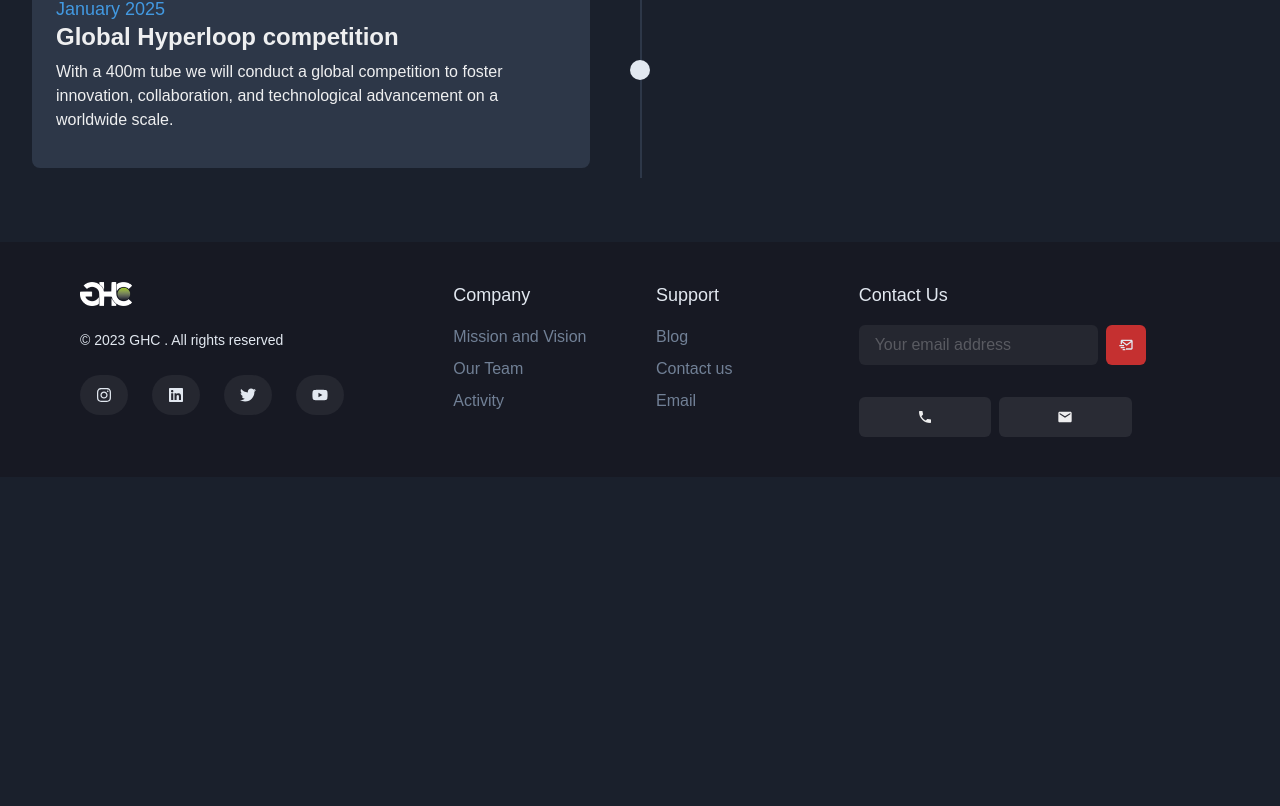
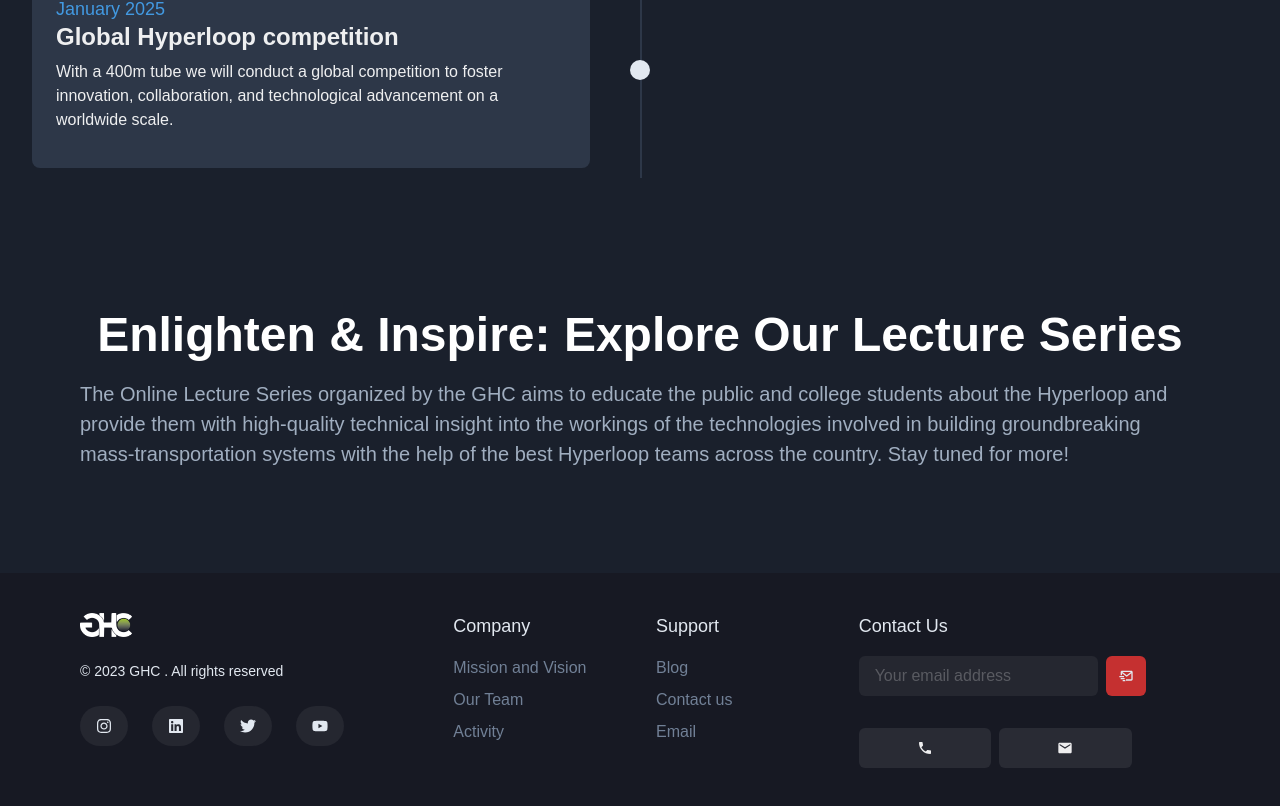
Before and after one commit to GHC-IITM/ghc-website, a React (Create React App) app in the folder website/: page /events/ghc1.0 in a window 1280 px wide. Shown: the part 1441-2247 px from the top of the page. Before the commit the page ends 1918 px from the top, so only its background shows below. Built offline with nearby package versions, Linux system fonts and the light colour scheme; no server answers.

Commit message:
added lecture series

```diff
--- a/website/src/components/FAQ.tsx
+++ b/website/src/components/FAQ.tsx
@@ -23,7 +23,7 @@ export default function SimpleAccordion() {
       flexDirection={'column'}
     //   bg={useColorModeValue('gray.50', 'gray.800')}
       >
-        <Text fontWeight={600} fontSize={30} padding={5}>FAQs</Text>
+        <Text fontWeight={600} fontSize={'4xl'} padding={5}>FAQs</Text>
       <Container>
         <Accordion allowMultiple width="100%" maxW="lg" rounded="lg">
           <AccordionItem>
@@ -32,7 +32,7 @@ export default function SimpleAccordion() {
               alignItems="center"
               justifyContent="space-between"
               p={4}>
-              <Text fontSize="md">What is GHC?</Text>
+              <Text fontSize="xl">What is GHC?</Text>
               <ChevronDownIcon fontSize="24px" />
             </AccordionButton>
             <AccordionPanel pb={4}>
@@ -47,7 +47,7 @@ export default function SimpleAccordion() {
               alignItems="center"
               justifyContent="space-between"
               p={4}>
-              <Text fontSize="md"> When and Where will GHC be held?</Text>
+              <Text fontSize="xl"> When and Where will GHC be held?</Text>
               <ChevronDownIcon fontSize="24px" />
             </AccordionButton>
             <AccordionPanel pb={4}>
@@ -62,7 +62,7 @@ export default function SimpleAccordion() {
               alignItems="center"
               justifyContent="space-between"
               p={4}>
-              <Text fontSize="md"> Who can apply?</Text>
+              <Text fontSize="xl"> Who can apply?</Text>
               <ChevronDownIcon fontSize="24px" />
             </AccordionButton>
             <AccordionPanel pb={4}>
--- a/website/src/components/OurTeam.tsx
+++ b/website/src/components/OurTeam.tsx
@@ -35,7 +35,7 @@ const Feature = ({ text, icon, iconBg }: FeatureProps) => {
 
 export default function OurTeam() {
     return (
-        <Container maxW={'5xl'} py={12} mb={10}>
+        <Container maxW={'6xl'} py={12} px={4} mb={10}>
             <SimpleGrid columns={{ base: 1, md: 2 }} spacing={10}>
                 {/* <Flex> */}
                     <Image
--- a/website/src/components/TeamHero.tsx
+++ b/website/src/components/TeamHero.tsx
@@ -19,7 +19,7 @@ import { Link } from 'react-router-dom'
 
 export default function TeamHero() {
     return (
-        <Container maxW={'7xl'} overflow={'hidden'} px={10} mb={10}>
+        <Container maxW={'7xl'} overflow={'hidden'} px={8} mb={10}>
             <Stack
                 align={'center'}
                 spacing={{ base: 8, md: 10 }}
--- a/website/src/pages/events/GHC1.tsx
+++ b/website/src/pages/events/GHC1.tsx
@@ -35,6 +35,19 @@ const GHC1 = () => {
 
             <TimeLine />
 
+            <VStack
+                py={{ base: 4, md: 12, xl: 16 }}
+                px={{ base: 6, md: 20 }}
+                color={useColorModeValue('gray.800', 'gray.400')}
+                maxW={'7xl'}
+                justifySelf={'center'}
+                spacing={4}
+                mb={10}
+            >
+                <Heading color={useColorModeValue('gray.900', 'white')} fontSize={{ base: '3xl', md: '5xl' }}>Enlighten & Inspire: Explore Our Lecture Series</Heading>
+                <Text fontSize={'xl'}>The Online Lecture Series organized by the GHC aims to educate the public and college students about the Hyperloop and provide them with high-quality technical insight into the workings of the technologies involved in building groundbreaking mass-transportation systems with the help of the best Hyperloop teams across the country. Stay tuned for more!</Text>
+            </VStack>
+
             <Box width={'full'}>
                 <Footer />
             </Box>
```
